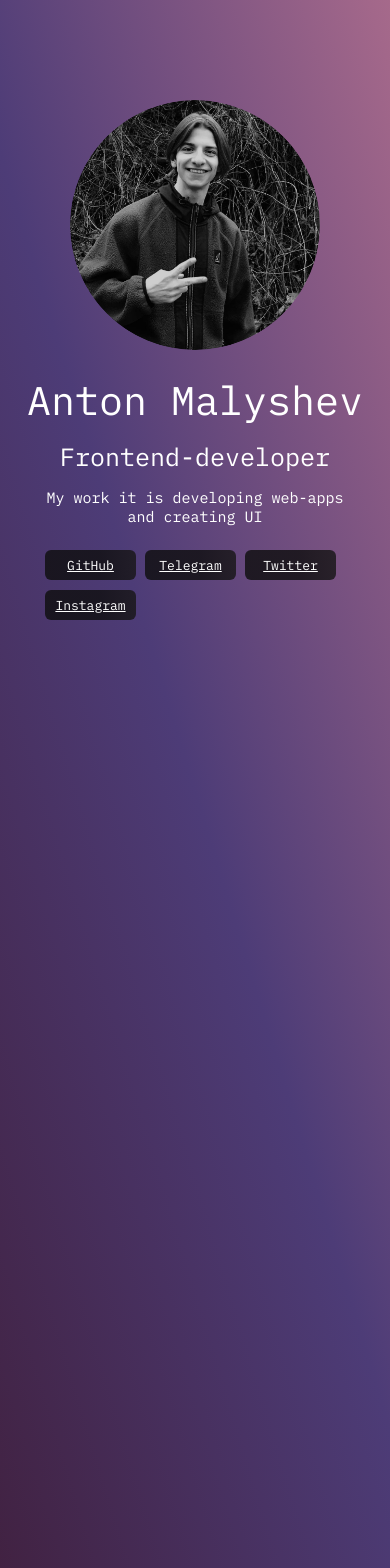
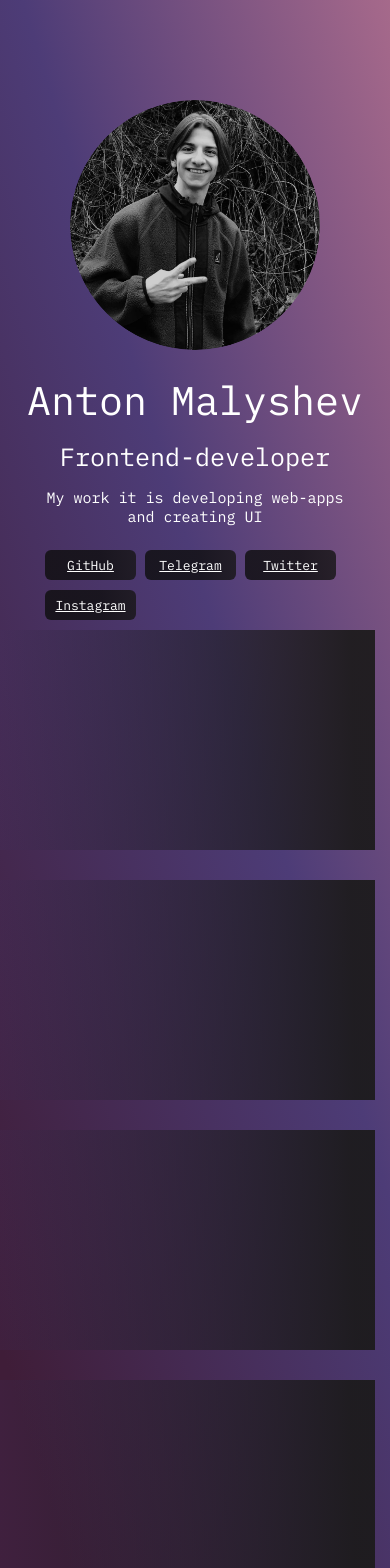
Before and after one commit to TohaLike/anton__portfolio, a React (Create React App) app: page / in a window 390 px wide. Shown: the top 1568 px of the page. Built offline with nearby package versions, Linux system fonts and the light colour scheme.

Commit message:
added adaptive to blocks

```diff
--- a/src/Adaptive.css
+++ b/src/Adaptive.css
@@ -1,3 +1,228 @@
+@media only screen and (max-width: 1400px) {
+   .block__container {
+      margin-top: 100px;
+      column-gap: 12px;
+   }
+
+   .line__border_one {
+      margin-top: 100px;
+      transition: 0.2s;
+   }
+}
+
+@media only screen and (max-width: 1250px) {
+   .block__container {
+      grid-template-columns: repeat(2, 590px);
+      margin-top: 90px;
+      column-gap: 12px;
+      row-gap: 30px;
+   }
+
+   .block__main {
+      width: 590px;
+      height: 350px;
+      flex-shrink: 0;
+      background: linear-gradient(269deg, rgba(27, 26, 26, 0.92) 6.12%, rgba(78, 60, 124, 0.11) 101.73%);
+   }
+
+   .line__border_one {
+      margin-top: 90px;
+      transition: 0.2s;
+   }
+}
+
+@media only screen and (max-width: 1230px) {
+   .block__container {
+      grid-template-columns: repeat(2, 570px);
+      margin-top: 80px;
+      column-gap: 12px;
+      row-gap: 30px;
+   }
+
+   .block__main {
+      width: 570px;
+      height: 350px;
+      flex-shrink: 0;
+      background: linear-gradient(269deg, rgba(27, 26, 26, 0.92) 6.12%, rgba(78, 60, 124, 0.11) 101.73%);
+   }
+
+   .line__border_one {
+      margin-top: 80px;
+      transition: 0.2s;
+   }
+}
+
+@media only screen and (max-width: 1200px) {
+   .block__container {
+      grid-template-columns: repeat(2, 550px);
+      margin-top: 70px;
+      column-gap: 12px;
+      row-gap: 30px;
+   }
+
+   .block__main {
+      width: 550px;
+      height: 350px;
+      flex-shrink: 0;
+      background: linear-gradient(269deg, rgba(27, 26, 26, 0.92) 6.12%, rgba(78, 60, 124, 0.11) 101.73%);
+   }
+
+   .line__border_one {
+      margin-top: 70px;
+      transition: 0.2s;
+   }
+}
+
+@media only screen and (max-width: 1090px) {
+   .block__container {
+      grid-template-columns: repeat(1, 590px);
+      transition: 0.2s;
+      margin-top: 50px;
+      column-gap: 12px;
+      row-gap: 30px;
+   }
+
+   .block__main {
+      width: 590px;
+      height: 350px;
+      flex-shrink: 0;
+      background: linear-gradient(269deg, rgba(27, 26, 26, 0.92) 6.12%, rgba(78, 60, 124, 0.11) 101.73%);
+   }
+
+   .line__border_one {
+      margin-top: 50px;
+      transition: 0.2s;
+   }
+}
+
+@media only screen and (max-width: 700px) {
+   .block__container {
+      grid-template-columns: repeat(1, 560px);
+      margin-top: 30px;
+      column-gap: 12px;
+      row-gap: 30px;
+   }
+
+   .block__main {
+      width: 560px;
+      height: 330px;
+      flex-shrink: 0;
+      background: linear-gradient(269deg, rgba(27, 26, 26, 0.92) 6.12%, rgba(78, 60, 124, 0.11) 101.73%);
+   }
+
+   .line__border_one {
+      margin-top: 30px;
+      transition: 0.2s;
+   }
+}
+
+@media only screen and (max-width: 640px) {
+   .block__container {
+      grid-template-columns: repeat(1, 540px);
+      margin-top: 10;
+      column-gap: 12px;
+      row-gap: 30px;
+   }
+
+   .block__main {
+      width: 540px;
+      height: 330px;
+      flex-shrink: 0;
+      background: linear-gradient(269deg, rgba(27, 26, 26, 0.92) 6.12%, rgba(78, 60, 124, 0.11) 101.73%);
+   }
+
+   .line__border_one {
+      margin-top: 10px;
+      opacity: 0;
+      transition: 0.2s;
+   }
+}
+
+@media only screen and (max-width: 600px) {
+   .block__container {
+      grid-template-columns: repeat(1, 510px);
+      margin-top: 10px;
+      column-gap: 12px;
+      row-gap: 30px;
+   }
+
+   .block__main {
+      width: 510px;
+      height: 320px;
+      flex-shrink: 0;
+      background: linear-gradient(269deg, rgba(27, 26, 26, 0.92) 6.12%, rgba(78, 60, 124, 0.11) 101.73%);
+   }
+
+   .line__border_one {
+      margin-top: 10px;
+      transition: 0.2s;
+   }
+}
+
+@media only screen and (max-width: 525px) {
+   .block__container {
+      grid-template-columns: repeat(1, 470px);
+      margin-top: 10px;
+      column-gap: 12px;
+      row-gap: 30px;
+   }
+
+   .block__main {
+      width: 470px;
+      height: 300px;
+      flex-shrink: 0;
+      background: linear-gradient(269deg, rgba(27, 26, 26, 0.92) 6.12%, rgba(78, 60, 124, 0.11) 101.73%);
+   }
+}
+
+@media only screen and (max-width: 500px) {
+   .block__container {
+      grid-template-columns: repeat(1, 440px);
+      margin-top: 10px;
+      column-gap: 12px;
+      row-gap: 30px;
+   }
+
+   .block__main {
+      width: 440px;
+      height: 280px;
+      flex-shrink: 0;
+      background: linear-gradient(269deg, rgba(27, 26, 26, 0.92) 6.12%, rgba(78, 60, 124, 0.11) 101.73%);
+   }
+}
+
+@media only screen and (max-width: 470px) {
+   .block__container {
+      grid-template-columns: repeat(1, 420px);
+      margin-top: 10px;
+      column-gap: 12px;
+      row-gap: 30px;
+   }
+
+   .block__main {
+      width: 420px;
+      height: 260px;
+      flex-shrink: 0;
+      background: linear-gradient(269deg, rgba(27, 26, 26, 0.92) 6.12%, rgba(78, 60, 124, 0.11) 101.73%);
+   }
+}
+
+@media only screen and (max-width: 450px) {
+   .block__container {
+      grid-template-columns: repeat(1, 400px);
+      margin-top: 10px;
+      column-gap: 12px;
+      row-gap: 30px;
+   }
+
+   .block__main {
+      width: 400px;
+      height: 240px;
+      flex-shrink: 0;
+      background: linear-gradient(269deg, rgba(27, 26, 26, 0.92) 6.12%, rgba(78, 60, 124, 0.11) 101.73%);
+   }
+}
+
 @media only screen and (max-width: 430px) {
 
    /* No visibility */
@@ -84,11 +309,30 @@
       justify-content: center;
    }
 
-   .line__border_one {
-      display: none;
+   .block__container {
+      grid-template-columns: repeat(1, 400px);
+      margin-top: 10px;
+      column-gap: 12px;
+      row-gap: 30px;
+   }
+
+   .block__main {
+      width: 400px;
+      height: 240px;
+      flex-shrink: 0;
+      background: linear-gradient(269deg, rgba(27, 26, 26, 0.92) 6.12%, rgba(78, 60, 124, 0.11) 101.73%);
    }
 }
 
+
+@media only screen and (max-width: 420px) {
+   .block__main {
+      width: 380px;
+      height: 220px;
+      flex-shrink: 0;
+      background: linear-gradient(269deg, rgba(27, 26, 26, 0.92) 6.12%, rgba(78, 60, 124, 0.11) 101.73%);
+   }
+}
 
 @media only screen and (max-width: 390px) {
 
--- a/src/App.css
+++ b/src/App.css
@@ -2,7 +2,10 @@
 
 body {
    background: linear-gradient(253deg, #E19898 -35.78%, #A2678A 2.02%, #4D3C77 41.73%, #3F1D38 90.84%), linear-gradient(253deg, #E19898 -35.78%, #A2678A 2.02%, #4D3C77 41.73%, #3F1D38 90.84%);
-   height: 2042px;
+   max-height: 100%;
+   max-width: 100%;
+   background-repeat: no-repeat;
+   background-size: cover;
    margin-top: 100px;
    overflow: overlay;
 }
@@ -211,3 +214,20 @@ body {
    margin-left: 114px;
    margin-right: 114px;
 }
+
+/* Article */
+.block__container {
+   display: grid;
+   justify-content: center;
+   grid-template-columns: repeat(2, 600px);
+   margin-top: 125px;
+   column-gap: 12px;
+   row-gap: 30px;
+}
+
+.block__main {
+   width: 600px;
+   height: 350px;
+   flex-shrink: 0;
+   background: linear-gradient(269deg, rgba(27, 26, 26, 0.92) 6.12%, rgba(78, 60, 124, 0.11) 101.73%);
+}
--- a/src/App.tsx
+++ b/src/App.tsx
@@ -41,11 +41,14 @@ function App() {
          </animated.div>
          <animated.div style={fadeIn}>
             <Header />
+
+            <animated.div style={fadeInHr}>
+               <hr className="line__border_one"></hr>
+            </animated.div>
+
+            <Article />
          </animated.div>
-         <animated.div style={fadeInHr}>
-            <hr className="line__border_one"></hr>
-         </animated.div>
-         <Article />
+
       </div>
    );
 }
--- a/src/components/Article.tsx
+++ b/src/components/Article.tsx
@@ -1,5 +1,25 @@
+import { useTrail, animated } from "react-spring"
+
 const Article: React.FC = () => {
-   return null
+   const itemsBlock = ['', '', '', '']
+
+   const trailBlock = useTrail(itemsBlock.length, {
+      opacity: 1,
+      from: { opacity: 0 },
+      config: { duration: 700 }
+   })
+
+   return (
+      <>
+         <div className="block__container">
+            {trailBlock.map((style, index) => (
+               <animated.div style={style} key={index} className={`block__main block__${index}`}>
+                  {itemsBlock[index]}
+               </animated.div>
+            ))}
+         </div>
+      </>
+   )
 }
 
 export default Article
```
